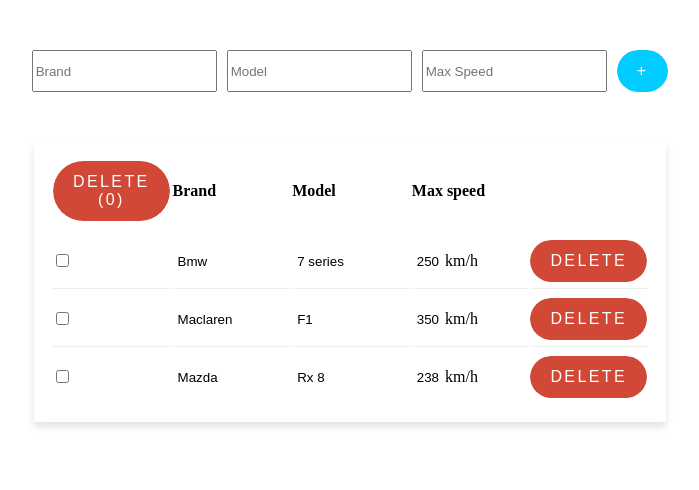
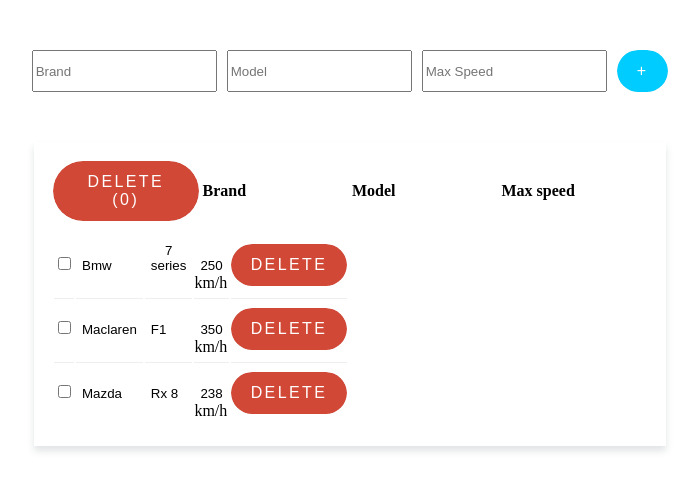
Before and after one commit to mkristian1/CrudTable, a React (Create React App) app: page / in a window 1280 px wide. Shown: the top 490 px of the page, without its empty margins (290-989 px from the left). Built offline with nearby package versions, Linux system fonts and the light colour scheme; what redux-state-sync would draw is missing.

Commit message:
Added react transition

```diff
--- a/package.json
+++ b/package.json
@@ -6,12 +6,14 @@
     "@testing-library/jest-dom": "^5.14.1",
     "@testing-library/react": "^12.0.0",
     "@testing-library/user-event": "^13.2.1",
+    "classnames": "^2.3.1",
     "formik": "^2.2.9",
     "react": "^17.0.2",
     "react-dom": "^17.0.2",
     "react-paginate": "^8.1.0",
     "react-redux": "^7.2.6",
     "react-scripts": "5.0.0",
+    "react-transition-group": "^4.4.2",
     "redux": "^4.1.2",
     "redux-state-sync": "^3.1.2",
     "sass": "^1.45.2",
--- a/src/Views/TableView/styles/index.module.scss
+++ b/src/Views/TableView/styles/index.module.scss
@@ -25,3 +25,22 @@
         }
     }
 }
+
+.item-enter {
+    opacity: 0;
+    transform: translate(-200px);
+}
+.item-enter-active {
+    transition: 0.5s;
+    opacity: 1;
+    transform: translate(0);
+}
+.item-exit {
+    opacity: 0;
+    transition: .2s;
+    transform: translate(-200px);
+}
+// .item-exit-active {
+//     opacity: 0;
+//     transition: opacity 500ms ease-in;
+// }
--- a/src/Views/TableView/tbody.js
+++ b/src/Views/TableView/tbody.js
@@ -1,15 +1,29 @@
+import cn from 'classnames';
+import { useState } from 'react';
+import { CSSTransition, Transition, TransitionGroup } from 'react-transition-group';
+import { CAR_FIELDS } from '../../const';
+import Button from '../Button';
+import EditableField from './EditableField';
 import style from './styles/index.module.scss';
-import Button from '../Button'
-import { CAR_FIELDS } from '../../const';
-import EditableField from './EditableField';
 
 const Tbody = ({ cars, deleteItem, isEditItem, editItem, onEditItem, editItemValue, saveChanges, getSelectedItems }) => {
+    const [status, setStatus] = useState(false)
+
     return (
         <tbody className={style.tbody}>
-            {cars?.map(({ id, brand, model, maxSpeed, speedType }) => {
-
-                return (
-                    <tr className={style.tbody__tr} key={id}>
+            <TransitionGroup className='todo'>
+                {cars?.map(({ id, brand, model, maxSpeed, speedType }) => (
+                    <CSSTransition
+                        key={id}
+                        timeout={200}
+                        classNames={{
+                            enterActive: style['item-enter'],
+                            enterDone: style['item-enter-active'],
+                            exitActive: style['item-exit'],
+                            exitDone: style['item-exit-active'],
+                        }}
+                    >
+                        <tr className={cn(style.tbody__tr, style[`tbody__tr_`])} key={id}>
                             <td className={style.tbody__td}>
                                 <input data-id={id} onChange={getSelectedItems} type="checkbox" />
                             </td>
@@ -58,8 +72,10 @@ const Tbody = ({ cars, deleteItem, isEditItem, editItem, onEditItem, editItemVal
                                 <Button onClick={() => deleteItem(id)} theme='danger'>DELETE</Button>
                             </td>
                         </tr>
-                )
-            })}
+                    </CSSTransition>
+
+                ))}
+            </TransitionGroup>
         </tbody>
     )
 }
```
Also changed, not shown: src/Styles/variables/index.scss (line endings or trailing spaces), 1 other file (tests, documents, lock files or other folders). Lines whose indentation alone changed are shown as unchanged.
